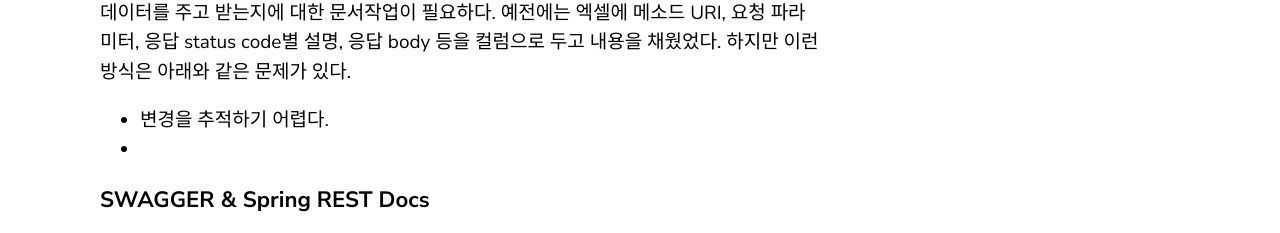
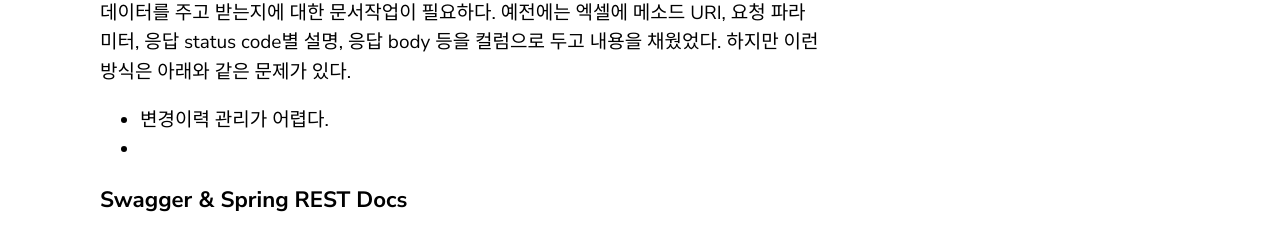
Before and after one commit to rbwls31/rbwls31.github.io, a Jekyll site: the page built from _posts/2020-06-13-swagger-post.markdown, in a window 1280 px wide. Shown: the part 876-1109 px from the top of the page. Built offline with Jekyll 4.4.1, drawn with Linux system fonts in a browser that asks for light colours; our own code applies the rules of GitHub Pages for plain Markdown files.

Commit message:
_posts/2020-06-13-swagger-post.markdown updated from https://stackedit.io/

```diff
--- a/_posts/2020-06-13-swagger-post.markdown
+++ b/_posts/2020-06-13-swagger-post.markdown
@@ -6,16 +6,16 @@
 이런 구조로 처음 개발하거나 유지보수를 진행 중인 경우, 해당 API서버가 어떤 Spec을 가진 데이터를 주고 받는지에 대한 문서작업이 필요하다.
 예전에는 엑셀에 메소드 URI, 요청 파라미터, 응답 status code별 설명, 응답 body 등을 컬럼으로 두고 내용을 채웠었다.  하지만 이런 방식은 아래와 같은 문제가 있다.
 
- - 변경을 추적하기 어렵다.
+ - 변경이력 관리가 어렵다.
  -
 
-### SWAGGER & Spring REST Docs
+### Swagger & Spring REST Docs
 
 
 
 
 <!--stackedit_data:
-eyJoaXN0b3J5IjpbMTc1Mjc1NzkyNiwtMTc2NjcyMjg0OCw1MD
-c4OTc1NzcsNjk3MDI3NjIsLTQ4Mjc5NjkzMSwtNDc2MzI4NjE4
-XX0=
+eyJoaXN0b3J5IjpbMzAzMTk5Mzk0LDE3NTI3NTc5MjYsLTE3Nj
+Y3MjI4NDgsNTA3ODk3NTc3LDY5NzAyNzYyLC00ODI3OTY5MzEs
+LTQ3NjMyODYxOF19
 -->
```
